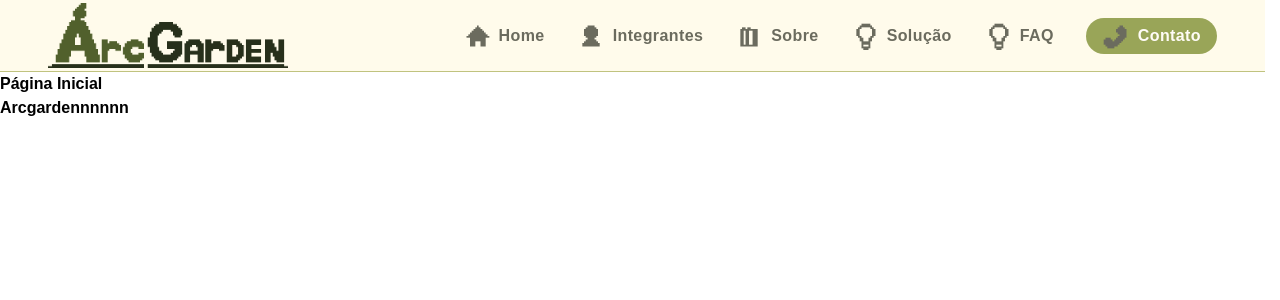
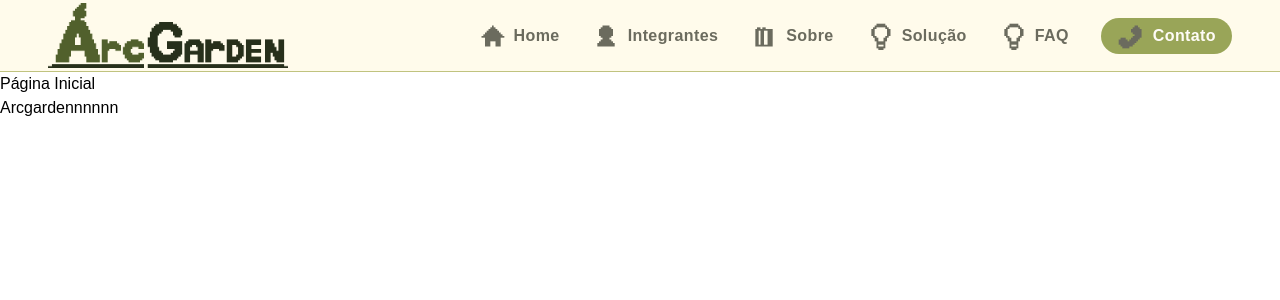
Before and after one commit to HayanoIche/ArcGarden-FrontEnd, a React (Vite) app: page / in a window 1280 px wide. Shown: the top 300 px of the page. Built offline with nearby package versions, Linux system fonts and the light colour scheme.

Commit message:
fix: bug da barra branca no canto da tela + tamanhos de fonte

```diff
--- a/src/index.css
+++ b/src/index.css
@@ -1,15 +1,13 @@
 @import "tailwindcss";
-@import url('https://googleapis.com');
+@import url('https://fonts.googleapis.com/css2?family=Montserrat:ital,wght@0,100..900;1,100..900&display=swap');
+
+@theme {
+  --font-sans: 'Montserrat', sans-serif;
+}
 
 html {
-    font-size: clamp(12px, 33.3VW, 16px);
-    font-family: 'Montserrat', sans-serif;
-    font-weight: 700;
-
-    scrollbar-gutter: stable;
-    box-sizing: border-box;
-
-    overflow-x: hidden;
+    font-size: clamp(14px, 1vw + 10px, 16px);
+    font-family: var(--font-sans);
 }
 
 :root {
```
